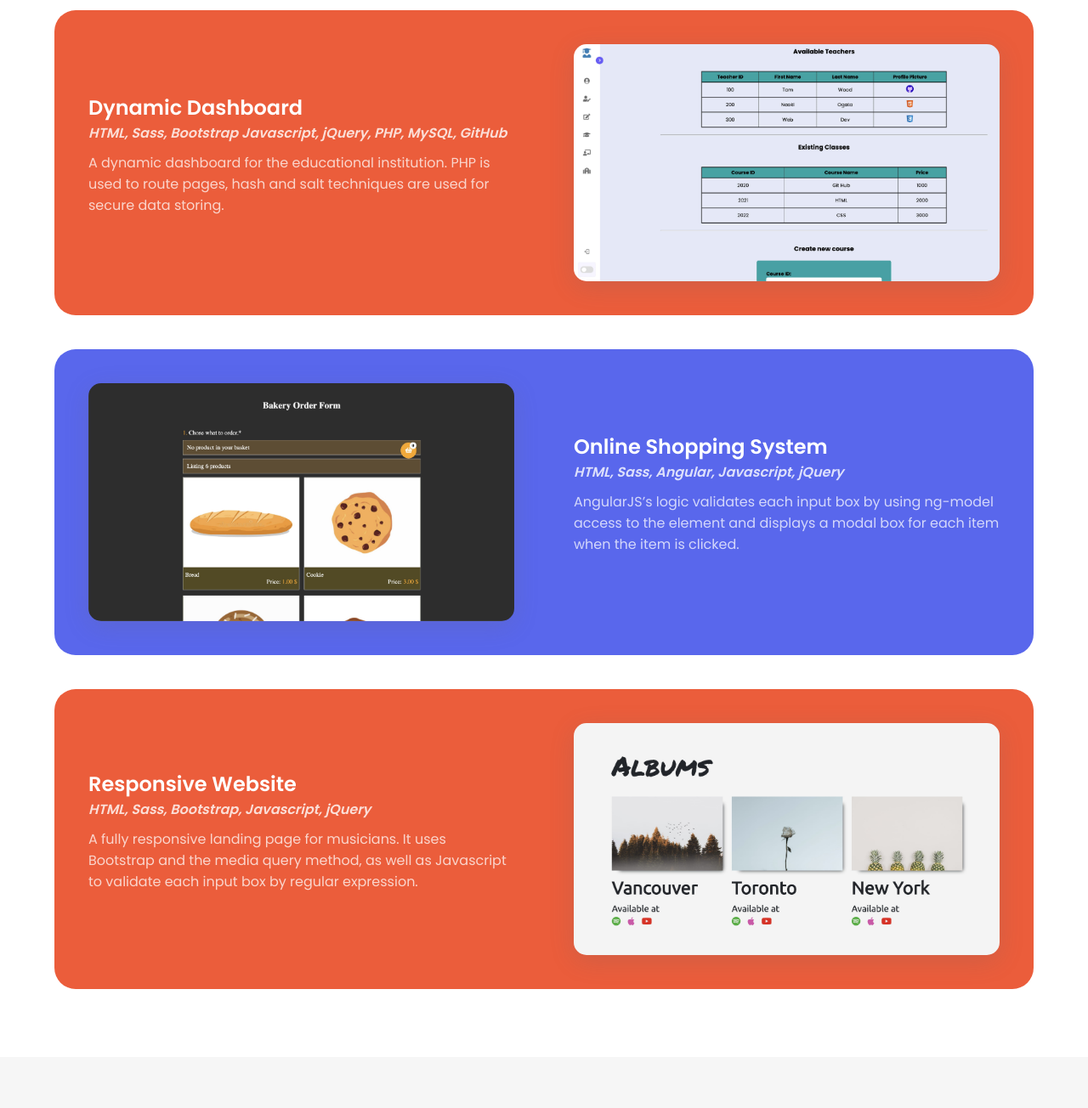
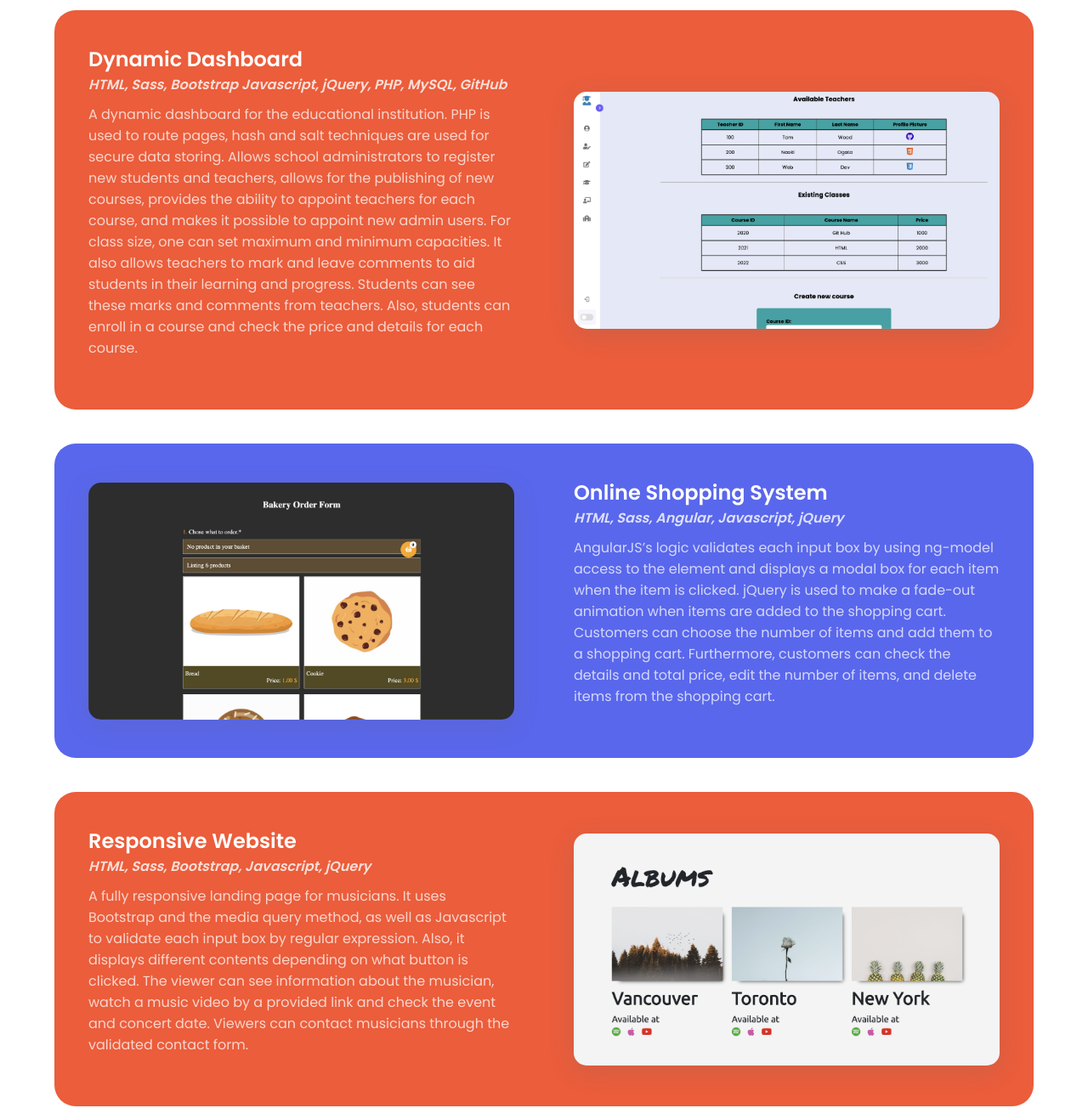
Before and after one commit to 7okiii/portfolio-new, a plain HTML site: page index.html in a window 1280 px wide. Shown: the part 2400-3704 px from the top of the page at 85% size. Drawn offline with nearby package versions, Linux system fonts and the light colour scheme; a web font is replaced by a local one.

Commit message:
added more sentence for now

```diff
--- a/index.html
+++ b/index.html
@@ -253,7 +253,7 @@
 
                         A dynamic dashboard for the educational institution. PHP is used to route pages, hash and salt techniques are used for secure data storing.
 
-                        <!-- Allows school administrators to register new students and teachers, allows for the publishing of new courses, provides the ability to appoint teachers for each course, and makes it possible to appoint new admin users. For class size, one can set maximum and minimum capacities. It also allows teachers to mark and leave comments to aid students in their learning and progress. Students can see these marks and comments from teachers. Also, students can enroll in a course and check the price and details for each course. -->
+                        Allows school administrators to register new students and teachers, allows for the publishing of new courses, provides the ability to appoint teachers for each course, and makes it possible to appoint new admin users. For class size, one can set maximum and minimum capacities. It also allows teachers to mark and leave comments to aid students in their learning and progress. Students can see these marks and comments from teachers. Also, students can enroll in a course and check the price and details for each course.
                     </p>
                     <!-- <a href="" class="learn-more-orange">LEARN MORE</a> -->
                 </div>
@@ -273,7 +273,7 @@
 
                         AngularJS’s logic validates each input box by using ng-model access to the element and displays a modal box for each item when the item is clicked.
 
-                        <!-- jQuery is used to make a fade-out animation when items are added to the shopping cart. Customers can choose the number of items and add them to a shopping cart. Furthermore, customers can check the details and total price, edit the number of items, and delete items from the shopping cart. -->
+                        jQuery is used to make a fade-out animation when items are added to the shopping cart. Customers can choose the number of items and add them to a shopping cart. Furthermore, customers can check the details and total price, edit the number of items, and delete items from the shopping cart.
                     </p>
                     <!-- <a href="" class="learn-more-blue">LEARN MORE</a> -->
                 </div>
@@ -287,7 +287,7 @@
 
                         A fully responsive landing page for musicians. It uses Bootstrap and the media query method, as well as Javascript to validate each input box by regular expression.
 
-                        <!-- Also, it displays different contents depending on what button is clicked. The viewer can see information about the musician, watch a music video by a provided link and check the event and concert date. Viewers can contact musicians through the validated contact form. -->
+                        Also, it displays different contents depending on what button is clicked. The viewer can see information about the musician, watch a music video by a provided link and check the event and concert date. Viewers can contact musicians through the validated contact form.
                     </p>
                     <!-- <a href="" class="learn-more-orange">LEARN MORE</a> -->
                 </div>
```
